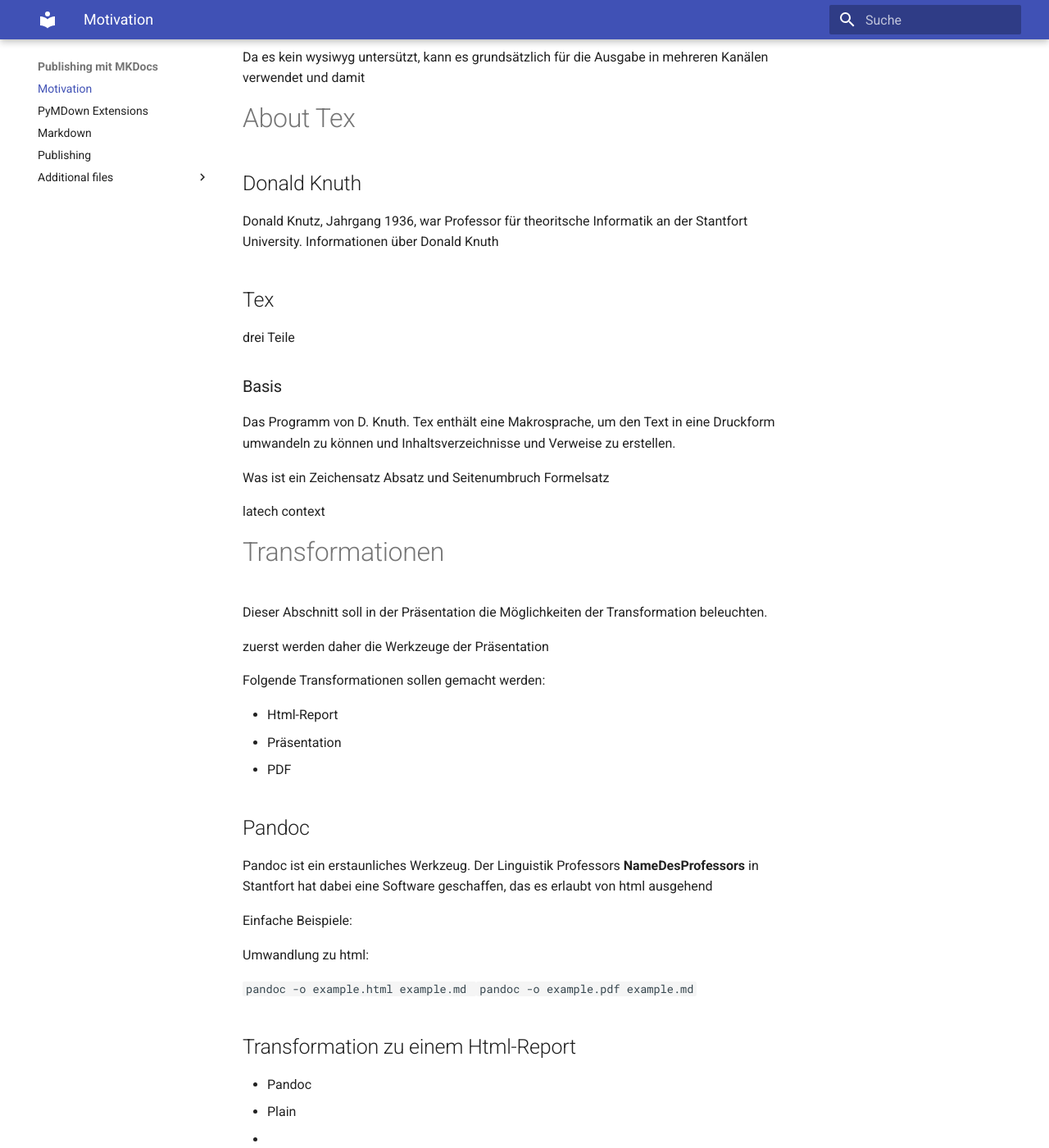
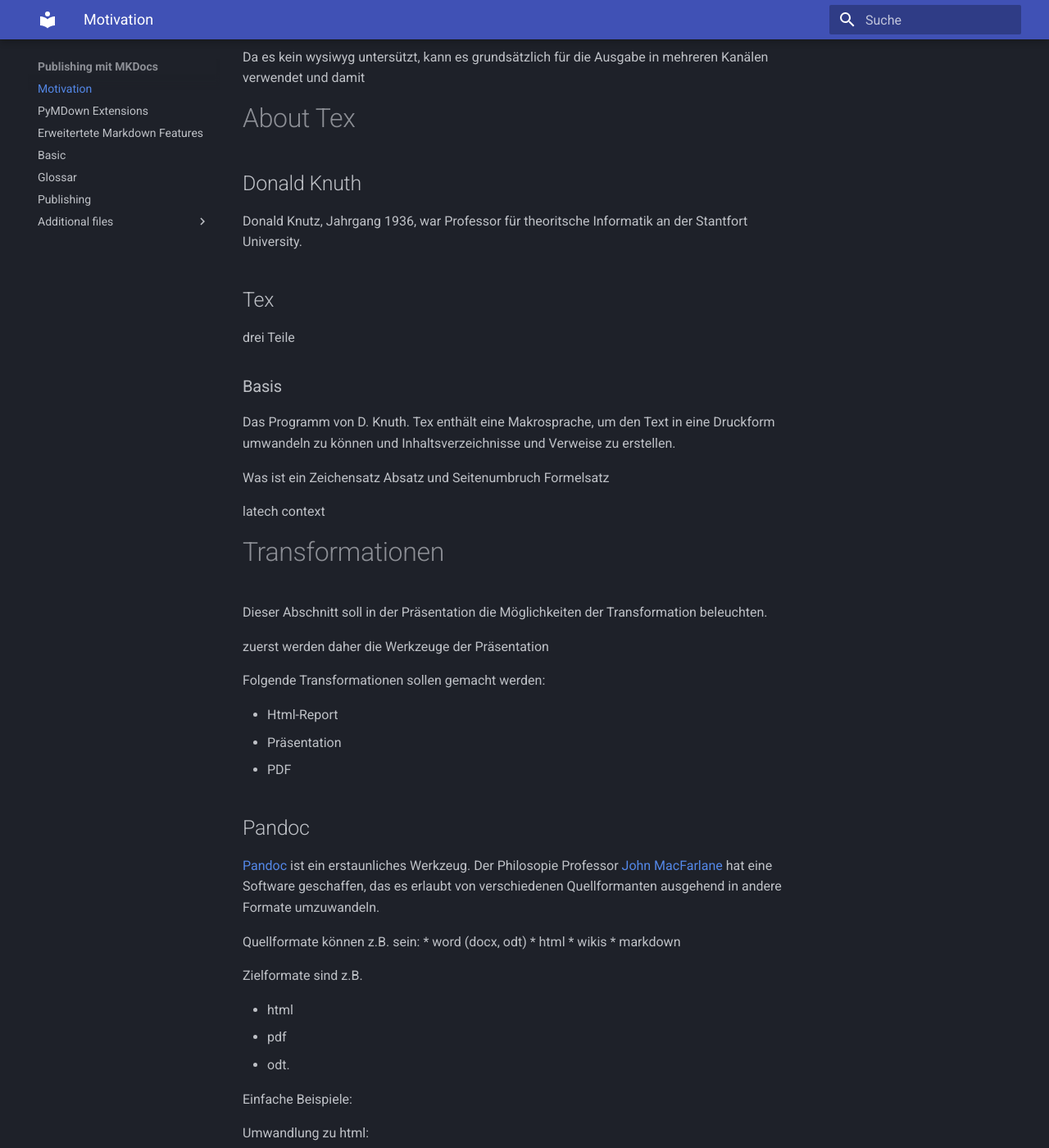
Before and after one commit to sonnix-de/publishing, an MkDocs documentation site: the page built from docs/index.md, in a window 1280 px wide and 1400 px high, scrolled down 334 px. Shown: the whole window at 82% size. Built offline with MkDocs 1.6.1 and Material for MkDocs 9.7.7, drawn with Linux system fonts in a browser that asks for light colours; some of the changed text lies outside the part shown.

Commit message:
Ueberarbeitung #4

````diff
--- a/docs/index.md
+++ b/docs/index.md
@@ -22,7 +22,7 @@ Da es kein wysiwyg untersützt, kann es grundsätzlich für die Ausgabe in mehre
 ## Donald Knuth
 
 Donald Knutz, Jahrgang 1936, war Professor für theoritsche Informatik an der Stantfort University.
-Informationen über Donald Knuth
+
 
 ## Tex
 
@@ -55,19 +55,28 @@ Folgende Transformationen sollen gemacht werden:
 
 ## Pandoc
 
-Pandoc ist ein erstaunliches Werkzeug. Der Linguistik Professors __NameDesProfessors__ in Stantfort hat dabei eine Software geschaffen, das es erlaubt von html ausgehend
+[Pandoc](https://pandoc.org/) ist ein erstaunliches Werkzeug. Der Philosopie Professor [John MacFarlane](https://johnmacfarlane.net/) hat eine Software geschaffen, das es erlaubt von verschiedenen Quellformanten ausgehend in andere Formate umzuwandeln.
+
+Quellformate können z.B. sein:
+* word (docx, odt)
+* html
+* wikis
+* markdown
+
+Zielformate sind z.B.
+
+* html
+* pdf
+* odt.
 
 Einfache Beispiele:
 
 Umwandlung zu html:
 
-<code bash>
+``` bash
   pandoc -o example.html example.md
-</code>
-<code bash>
   pandoc -o example.pdf example.md
-</code>
-
+```
 
 ##
 
--- a/mkdocs.yml
+++ b/mkdocs.yml
@@ -1,11 +1,18 @@
 site_name: Publishing mit MKDocs
+plugins:
+   - search
 theme:
   name: material
   language: de
+  palette:
+    scheme: slate
 markdown_extensions:
-  - pymdownx.snippets
+  - pymdownx.snippets # include Files
   - footnotes
   - def_list
-  - abbr
+  - abbr # Abbreviations
   - pymdownx.tasklist
-  - attr_list
+  - pymdownx.tabbed # Tabbed pages
+  - pymdownx.superfences # Tabbed pages
+  - attr_list #für Images
+  - pymdownx.magiclink
````
Also changed, not shown: other parts of docs/index.md (+0 -6 lines), README.md (+0 -3 lines), docs/advanced.md (added, +32 -0 lines), docs/glossar.md (added, +5 -0 lines), docs/basic.md (renamed from docs/markdown.md).
